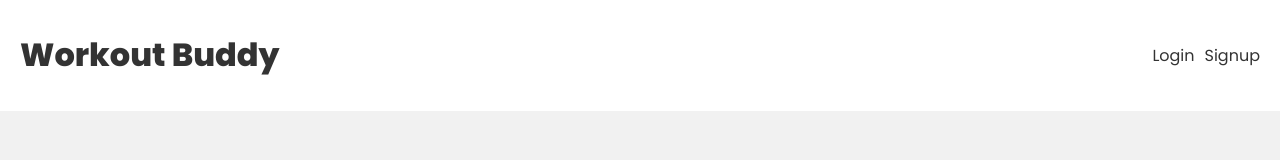
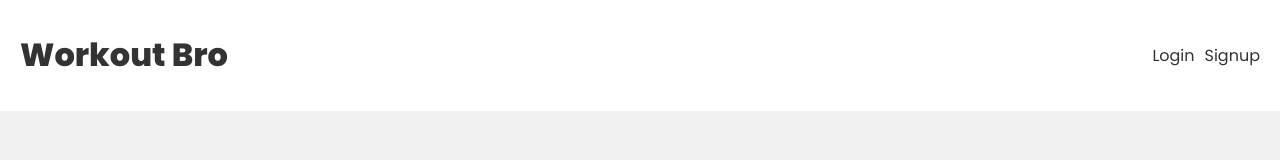
Before and after one commit to Abheelash-Mishra/Workout_Bro, a React (Vite) app in the folder frontend/: page /login in a window 1280 px wide. Shown: the top 160 px of the page. Built offline with nearby package versions, Linux system fonts and the light colour scheme.

Commit message:
Changed vite config

```diff
--- a/frontend/src/components/Navbar.jsx
+++ b/frontend/src/components/Navbar.jsx
@@ -14,7 +14,7 @@ const Navbar = () => {
 		<header>
 			<div className="container">
 				<Link to="/">
-					<h1>Workout Buddy</h1>
+					<h1>Workout Bro</h1>
 				</Link>
 				<nav>
 					{user && (
--- a/frontend/vite.config.js
+++ b/frontend/vite.config.js
@@ -6,7 +6,7 @@ export default defineConfig({
 	server: {
 		proxy: {
 			"/api": {
-				target: "http://localhost:4000",
+				target: "https://workout-bro-api.vercel.app/",
 				secure: false,
 			},
 		},
```
